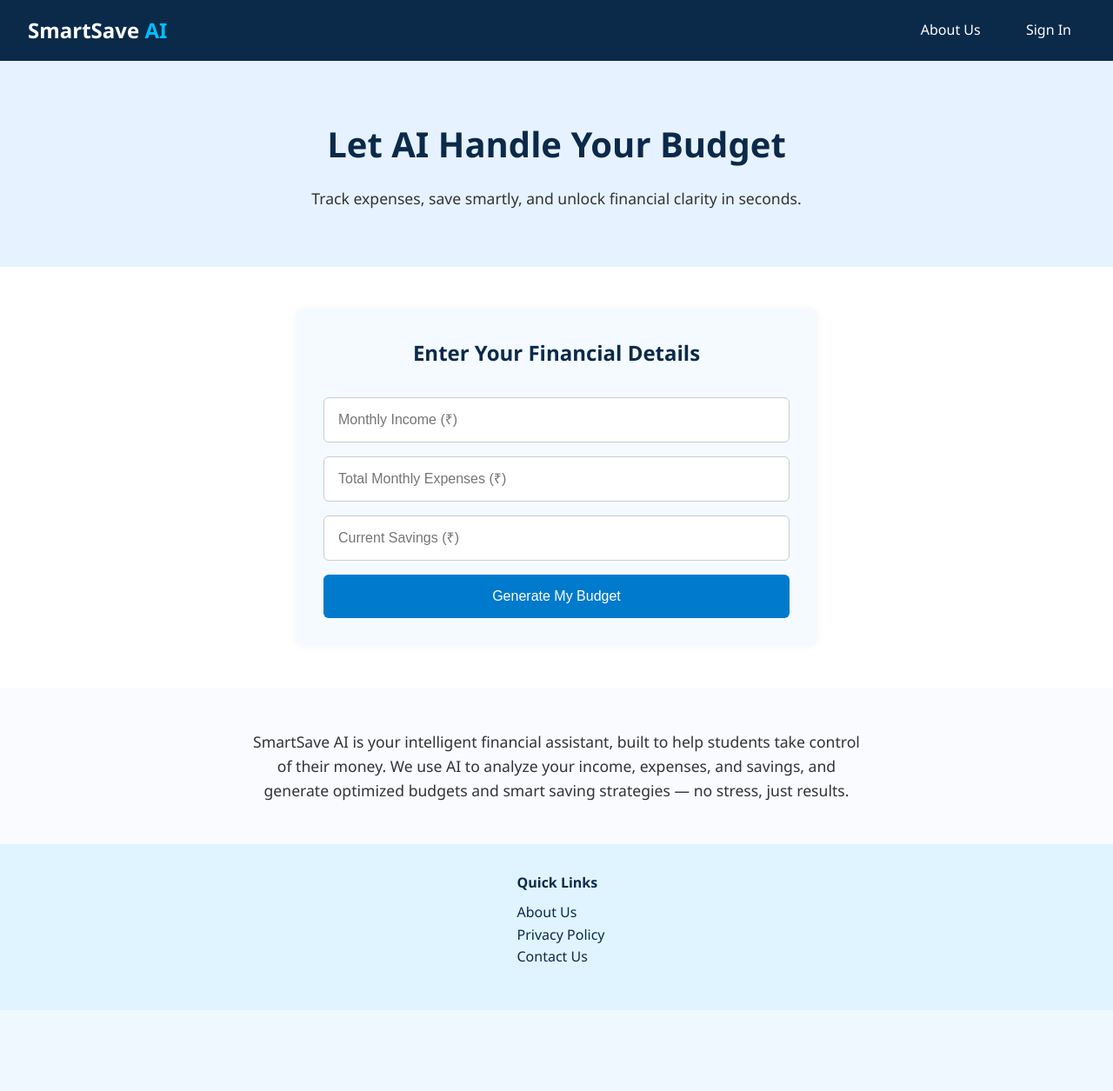
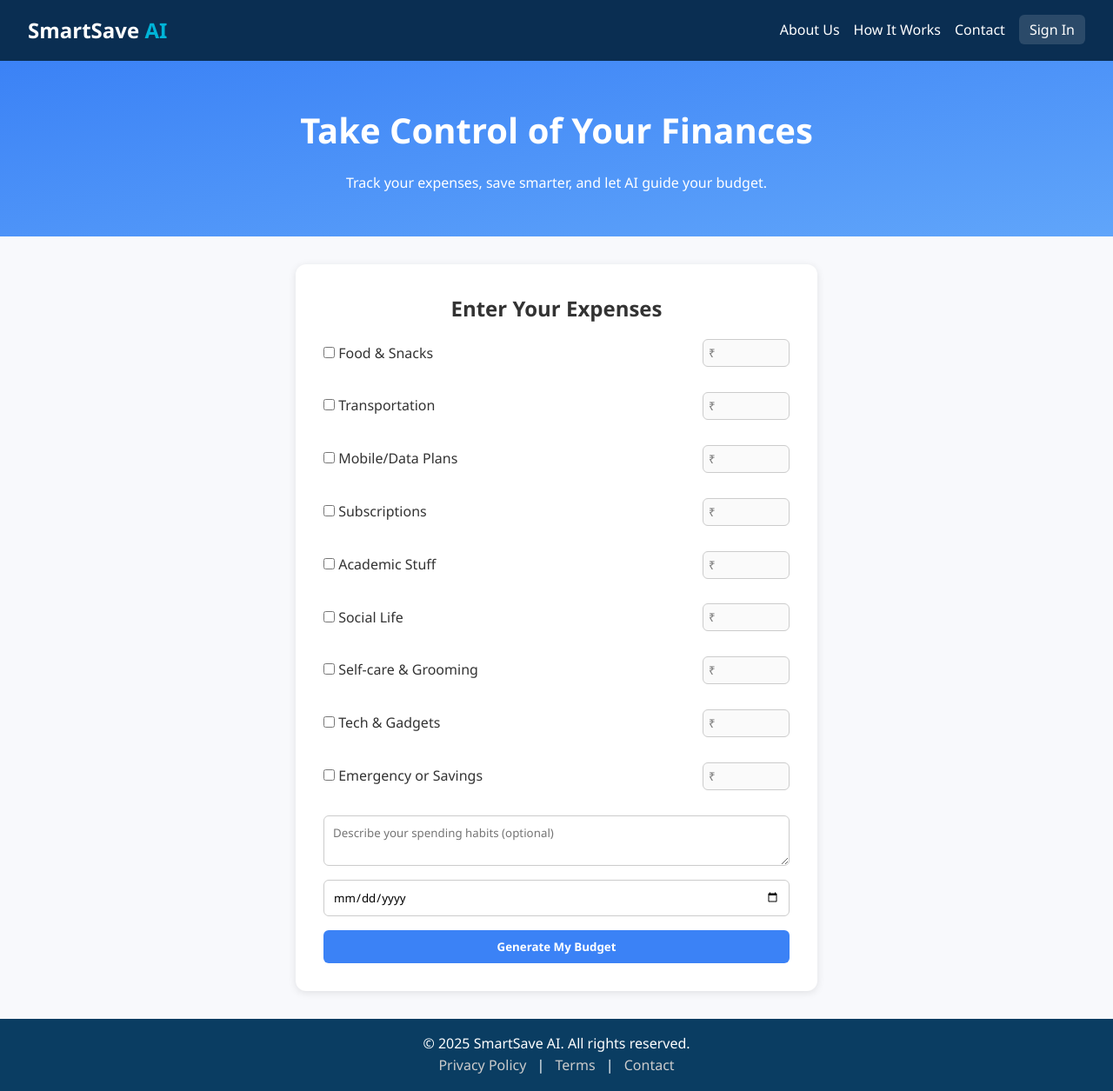
Before and after one commit to umaima06/SmartSave-AI, a plain HTML site: page homepage.html in a window 1280 px wide. Shown: the whole page at 87% size. Before the commit the page ends 1162 px from the top, so only its background shows below. Drawn offline with Linux system fonts and the light colour scheme.

Commit message:
updated the homepage

```diff
--- a/homepage.css
+++ b/homepage.css
@@ -1,57 +1,57 @@
-/* Reset + Base */
 * {
   margin: 0;
   padding: 0;
   box-sizing: border-box;
+  font-family: "Segoe UI", sans-serif;
 }
 
 body {
-  font-family: 'Segoe UI', Tahoma, Geneva, Verdana, sans-serif;
-  background-color: #f0f8ff;
-  color: #0b2a4a;
+  background-color: #f8f9fc;
+  color: #333;
   line-height: 1.6;
 }
 
-/* NAVBAR */
-.navbar {
-  background-color: #0b2a4a;
-  color: #fff;
+header {
+  background-color: #0a2e52;
+  color: white;
   padding: 1rem 2rem;
   display: flex;
   justify-content: space-between;
   align-items: center;
-  flex-wrap: wrap;
 }
 
 .logo {
+  font-weight: bold;
   font-size: 1.5rem;
-  font-weight: bold;
 }
 
-.logo .ai {
-  color: #00bfff;
+.logo span {
+    color: #00b4d8;
+  }
+
+nav ul {
+  list-style: none;
+  display: flex;
+  gap: 1rem;
 }
 
-.nav-links a {
+nav a {
   color: white;
   text-decoration: none;
-  margin-left: 1rem;
   font-weight: 500;
-  padding: 0.5rem 1rem;
-  border-radius: 6px;
-  transition: background 0.3s ease;
 }
 
-.nav-links a:hover {
-  background-color: rgba(255, 255, 255, 0.1);
+nav a.btn {
+  background-color: #ffffff22;
+  padding: 6px 12px;
+  border-radius: 6px;
 }
 
-/* HERO SECTION */
 .hero {
+  background: linear-gradient(to bottom right, #3b82f6, #60a5fa);
+  color: white;
   text-align: center;
-  padding: 4rem 2rem;
-  background-color: #e6f2ff;
-  color: #0b2a4a;
+  padding: 3rem 1rem;
 }
 
 .hero h1 {
@@ -59,143 +59,107 @@ body {
   margin-bottom: 1rem;
 }
 
-.hero p {
-  font-size: 1.1rem;
-  color: #333;
+.hero .cta {
+  display: inline-block;
+  margin-top: 1.5rem;
+  background-color: #fff;
+  color: #3b82f6;
+  padding: 10px 20px;
+  border-radius: 8px;
+  font-weight: bold;
+  text-decoration: none;
+  transition: background 0.2s;
 }
 
-/* FORM SECTION */
-.form-section {
-  padding: 3rem 2rem;
-  background-color: #ffffff;
-  display: flex;
-  justify-content: center;
+.hero .cta:hover {
+  background-color: #e5e7eb;
 }
 
-.form-container {
-  width: 100%;
+.form-section {
+  padding: 2rem;
+  background-color: #ffffff;
   max-width: 600px;
-  background-color: #f4faff;
-  padding: 2rem;
-  border-radius: 10px;
-  box-shadow: 0 0 10px rgba(0,0,0,0.05);
+  margin: 2rem auto;
+  border-radius: 12px;
+  box-shadow: 0 2px 10px rgba(0,0,0,0.1);
 }
 
-.form-container h2 {
+.form-section h2 {
   text-align: center;
-  margin-bottom: 2rem;
-  color: #0b2a4a;
+  margin-bottom: 1rem;
 }
 
-.form-container form {
+form {
   display: flex;
   flex-direction: column;
+  gap: 1rem;
 }
 
-.form-container input {
-  padding: 1rem;
-  margin-bottom: 1rem;
+form input, form textarea {
+  padding: 10px;
   border: 1px solid #ccc;
   border-radius: 6px;
-  font-size: 1rem;
 }
 
-.form-container button {
-  background-color: #007acc;
+form button {
+  background-color: #3b82f6;
   color: white;
-  padding: 1rem;
-  font-size: 1rem;
+  padding: 10px;
   border: none;
   border-radius: 6px;
   cursor: pointer;
-  transition: background 0.3s ease;
+  font-weight: bold;
 }
 
-.form-container button:hover {
-  background-color: #005f99;
+form button:hover {
+  background-color: #2563eb;
 }
 
-/* ABOUT SECTION */
-.about-section {
-  background: #f9fbff;
-  padding: 3rem 2rem;
+.preview {
+  max-width: 600px;
+  margin: 2rem auto;
   text-align: center;
 }
 
-.about-section h2 {
-  color: #0b2a4a;
-  margin-bottom: 1rem;
-  font-size: 2rem;
-}
-
-.about-section p {
-  max-width: 700px;
-  margin: auto;
-  font-size: 1.1rem;
-  color: #333;
-}
-
-/* FOOTER */
-.footer {
-  display: flex;
-  justify-content: space-around;
-  flex-wrap: wrap;
-  padding: 2rem;
-  background-color: #dff4ff;
-  color: #0b2a4a;
-}
-
-.footer-column {
-  margin-left: 10px;
-  max-width: 300px;
+.chart-placeholder {
+  height: 150px;
+  background-color: #e5e7eb;
+  border-radius: 8px;
   margin-bottom: 1rem;
 }
 
-.footer-column h4 {
-  margin-bottom: 0.5rem;
+footer {
+  text-align: center;
+  padding: 1rem;
+  background-color: #0a3d62;
+  color: white;
+  margin-top: 2rem;
 }
 
-.footer-column a {
-  color: #0b2a4a;
+.footer-links a {
+  color: #ccc;
+  margin: 0 0.5rem;
   text-decoration: none;
-  transition: color 0.3s;
 }
 
-.footer-column a:hover {
-  color: #007acc;
+.footer-links a:hover {
+  text-decoration: underline;
 }
 
-/* RESPONSIVE */
-@media (max-width: 768px) {
-  .form-container {
-    padding: 1.5rem;
-  }
+.expense-group {
+  display: flex;
+  align-items: center;
+  gap: 1rem;
+  margin-bottom: 0.8rem;
+}
 
-  .navbar {
-    flex-direction: column;
-    align-items: flex-start;
-  }
+.expense-group label {
+  flex: 1;
+}
 
-  .nav-links {
-    margin-top: 0.5rem;
-  }
-
-  .hero h1 {
-    font-size: 2rem;
-  }
-
-  .form-container input,
-  .form-container button {
-    font-size: 0.95rem;
-  }
-
-  .footer {
-    flex-direction: column;
-    align-items: center;
-    text-align: center;
-  }
-
-  .footer-column {
-    max-width: none;
-  }
+.amount-input {
+  width: 100px;
+  padding: 6px;
+  border: 1px solid #ccc;
+  border-radius: 6px;
 }
--- a/homepage.html
+++ b/homepage.html
@@ -2,65 +2,96 @@
 <html lang="en">
 <head>
   <meta charset="UTF-8" />
-  <meta name="viewport" content="width=device-width, initial-scale=1.0"/>
-  <title>SmartSave AI - Home</title>
+  <meta name="viewport" content="width=device-width, initial-scale=1.0" />
+  <title>SmartSave AI - Budget Assistant</title>
   <link rel="stylesheet" href="homepage.css" />
 </head>
 <body>
-
-  <!-- Navbar -->
-  <nav class="navbar">
-    <div class="logo">SmartSave <span class="ai">AI</span></div>
-    <div class="nav-links">
-      <a href="#about">About Us</a>
-      <a href="login.html" class="signin-btn">Sign In</a>
-    </div>
-  </nav>
+  <!-- Header -->
+  <header>
+   <div class="logo">SmartSave <span>AI</span></div>
+    <nav>
+      <ul>
+        <li><a href="#">About Us</a></li>
+        <li><a href="#">How It Works</a></li>
+        <li><a href="#">Contact</a></li>
+        <li><a href="#" class="btn">Sign In</a></li>
+      </ul>
+    </nav>
+  </header>
 
   <!-- Hero Section -->
-  <header class="hero">
-    <h1>Let AI Handle Your Budget</h1>
-    <p>Track expenses, save smartly, and unlock financial clarity in seconds.</p>
-  </header>
-
-  <!-- Input Form Section -->
-  <section class="form-section">
-    <div class="form-container">
-      <h2>Enter Your Financial Details</h2>
-      <form id="budget-form">
-        <input type="number" placeholder="Monthly Income (₹)" required />
-        <input type="number" placeholder="Total Monthly Expenses (₹)" required />
-        <input type="number" placeholder="Current Savings (₹)" required />
-        <button type="submit">Generate My Budget</button>
-      </form>
-    </div>
+  <section class="hero">
+    <h1>Take Control of Your Finances</h1>
+    <p>Track your expenses, save smarter, and let AI guide your budget.</p>
   </section>
 
-  <!-- About Section -->
-  <section class="about-section" id="about">
+  <!-- Form Section -->
+  <!-- Expense Form Section -->
+<section id="form-section" class="form-section">
+  <h2>Enter Your Expenses</h2>
+  <form id="budget-form">
+    <div class="expense-group">
+      <label><input type="checkbox" class="category-check" data-target="food" /> Food & Snacks</label>
+      <input type="number" id="food" class="amount-input" placeholder="₹" disabled />
+    </div>
 
-    <p>
-      SmartSave AI is your intelligent financial assistant, built to help students take control of their money. We use AI to analyze your income, expenses, and savings, and generate optimized budgets and smart saving strategies — no stress, just results.
-    </p>
-  </section>
+    <div class="expense-group">
+      <label><input type="checkbox" class="category-check" data-target="transport" /> Transportation</label>
+      <input type="number" id="transport" class="amount-input" placeholder="₹" disabled />
+    </div>
+
+    <div class="expense-group">
+      <label><input type="checkbox" class="category-check" data-target="mobile" /> Mobile/Data Plans</label>
+      <input type="number" id="mobile" class="amount-input" placeholder="₹" disabled />
+    </div>
+
+    <div class="expense-group">
+      <label><input type="checkbox" class="category-check" data-target="subscriptions" /> Subscriptions</label>
+      <input type="number" id="subscriptions" class="amount-input" placeholder="₹" disabled />
+    </div>
+
+    <div class="expense-group">
+      <label><input type="checkbox" class="category-check" data-target="academic" /> Academic Stuff</label>
+      <input type="number" id="academic" class="amount-input" placeholder="₹" disabled />
+    </div>
+
+    <div class="expense-group">
+      <label><input type="checkbox" class="category-check" data-target="social" /> Social Life</label>
+      <input type="number" id="social" class="amount-input" placeholder="₹" disabled />
+    </div>
+
+    <div class="expense-group">
+      <label><input type="checkbox" class="category-check" data-target="selfcare" /> Self-care & Grooming</label>
+      <input type="number" id="selfcare" class="amount-input" placeholder="₹" disabled />
+    </div>
+
+    <div class="expense-group">
+      <label><input type="checkbox" class="category-check" data-target="tech" /> Tech & Gadgets</label>
+      <input type="number" id="tech" class="amount-input" placeholder="₹" disabled />
+    </div>
+
+    <div class="expense-group">
+      <label><input type="checkbox" class="category-check" data-target="savings" /> Emergency or Savings</label>
+      <input type="number" id="savings" class="amount-input" placeholder="₹" disabled />
+    </div>
+
+    <textarea placeholder="Describe your spending habits (optional)"></textarea>
+    <input type="date" required />
+    <button type="submit">Generate My Budget</button>
+  </form>
+</section>
 
   <!-- Footer -->
-  <footer class="footer">
-    <div class="footer-column">
-      <h4>Quick Links</h4>
-      <a href="#">About Us</a><br>
-      <a href="#">Privacy Policy</a><br>
-      <a href="#">Contact Us</a>
+  <footer>
+    <p>&copy; 2025 SmartSave AI. All rights reserved.</p>
+    <div class="footer-links">
+      <a href="#">Privacy Policy</a> |
+      <a href="#">Terms</a> |
+      <a href="#">Contact</a>
     </div>
   </footer>
 
-  <!-- JS -->
-  <script>
-    document.getElementById("budget-form").addEventListener("submit", function(e) {
-      e.preventDefault();
-      window.location.href = "dashboard.html";
-    });
-  </script>
-
+  <script src="script.js"></script>
 </body>
 </html>
--- /dev/null
+++ b/script.js
@@ -0,0 +1,14 @@
+document.querySelectorAll(".category-check").forEach((checkbox) => {
+  checkbox.addEventListener("change", () => {
+    const inputId = checkbox.dataset.target;
+    const input = document.getElementById(inputId);
+    input.disabled = !checkbox.checked;
+    if (!checkbox.checked) input.value = "";
+  });
+});
+
+document.getElementById("budget-form").addEventListener("submit", function (e) {
+  e.preventDefault();
+  // Redirect to dashboard later or process form
+  alert("Redirecting to your budget dashboard...");
+});
```
